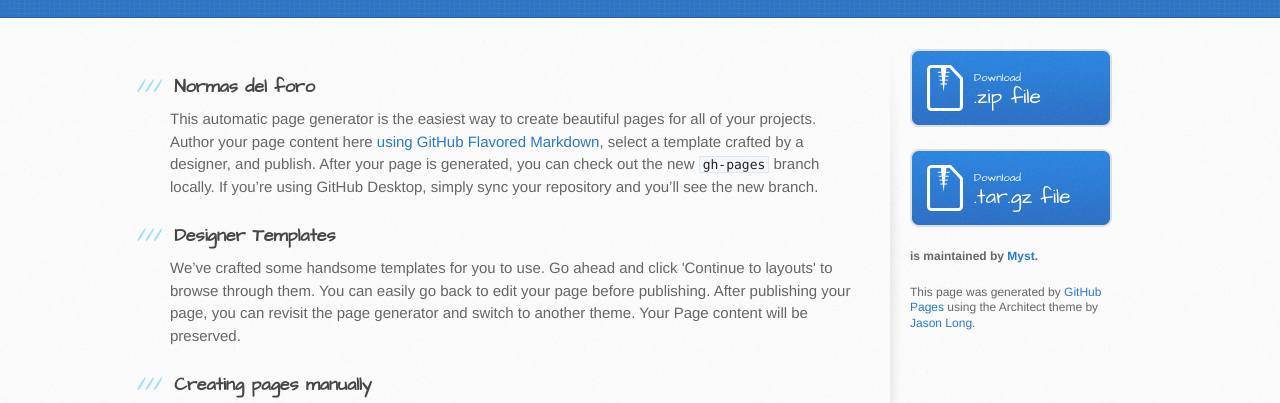
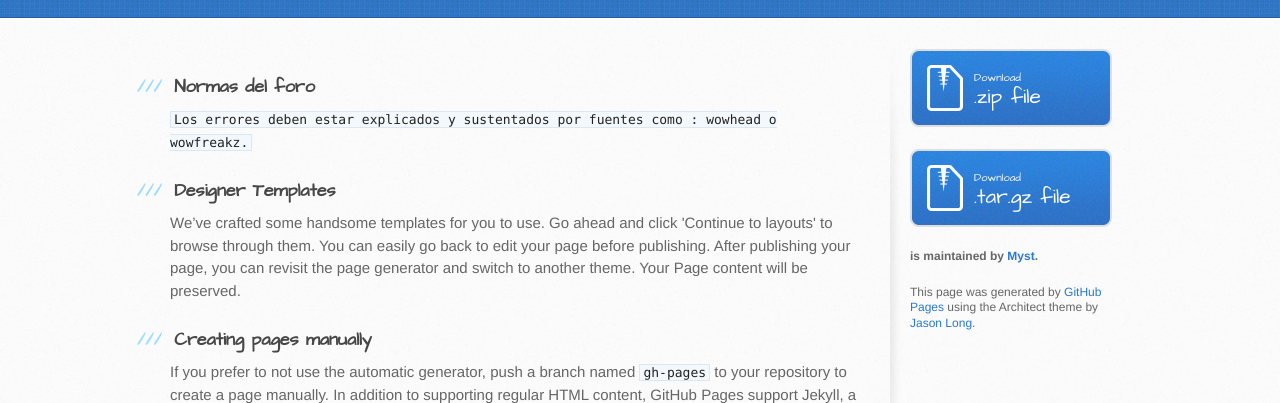
Before and after one commit to Myst/Bugtracker434, a plain HTML site: page index.html in a window 1280 px wide. Shown: the part 327-730 px from the top of the page. Drawn offline with Linux system fonts and the light colour scheme.

Commit message:
Update index.html

```diff
--- a/index.html
+++ b/index.html
@@ -31,7 +31,7 @@
           <h3>
 <a id="welcome-to-github-pages" class="anchor" href="#welcome-to-github-pages" aria-hidden="true"><span aria-hidden="true" class="octicon octicon-link"></span></a>Normas del foro</h3>
 
-<p>This automatic page generator is the easiest way to create beautiful pages for all of your projects. Author your page content here <a href="https://guides.github.com/features/mastering-markdown/">using GitHub Flavored Markdown</a>, select a template crafted by a designer, and publish. After your page is generated, you can check out the new <code>gh-pages</code> branch locally. If you’re using GitHub Desktop, simply sync your repository and you’ll see the new branch.</p>
+<p><code>Los errores deben estar explicados y sustentados por fuentes como : wowhead o wowfreakz.</code></p>
 
 <h3>
 <a id="designer-templates" class="anchor" href="#designer-templates" aria-hidden="true"><span aria-hidden="true" class="octicon octicon-link"></span></a>Designer Templates</h3>
```
